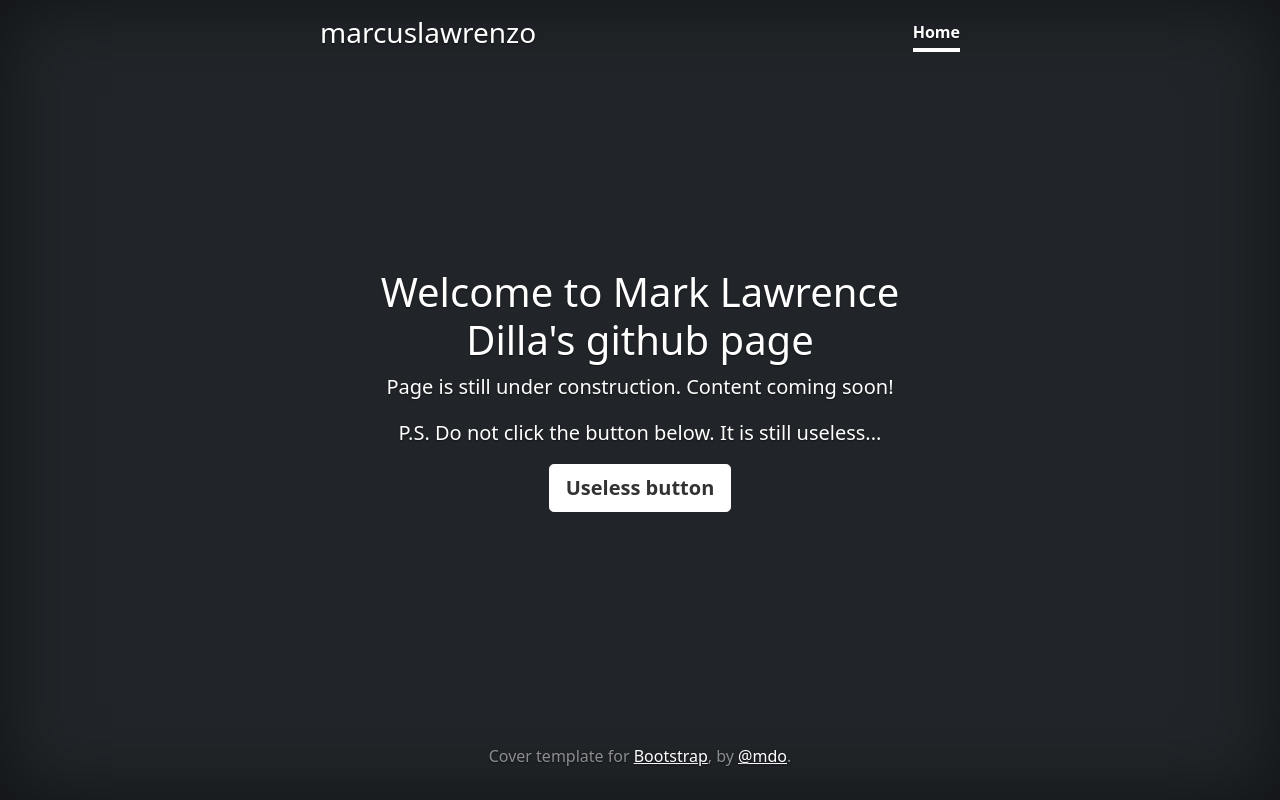
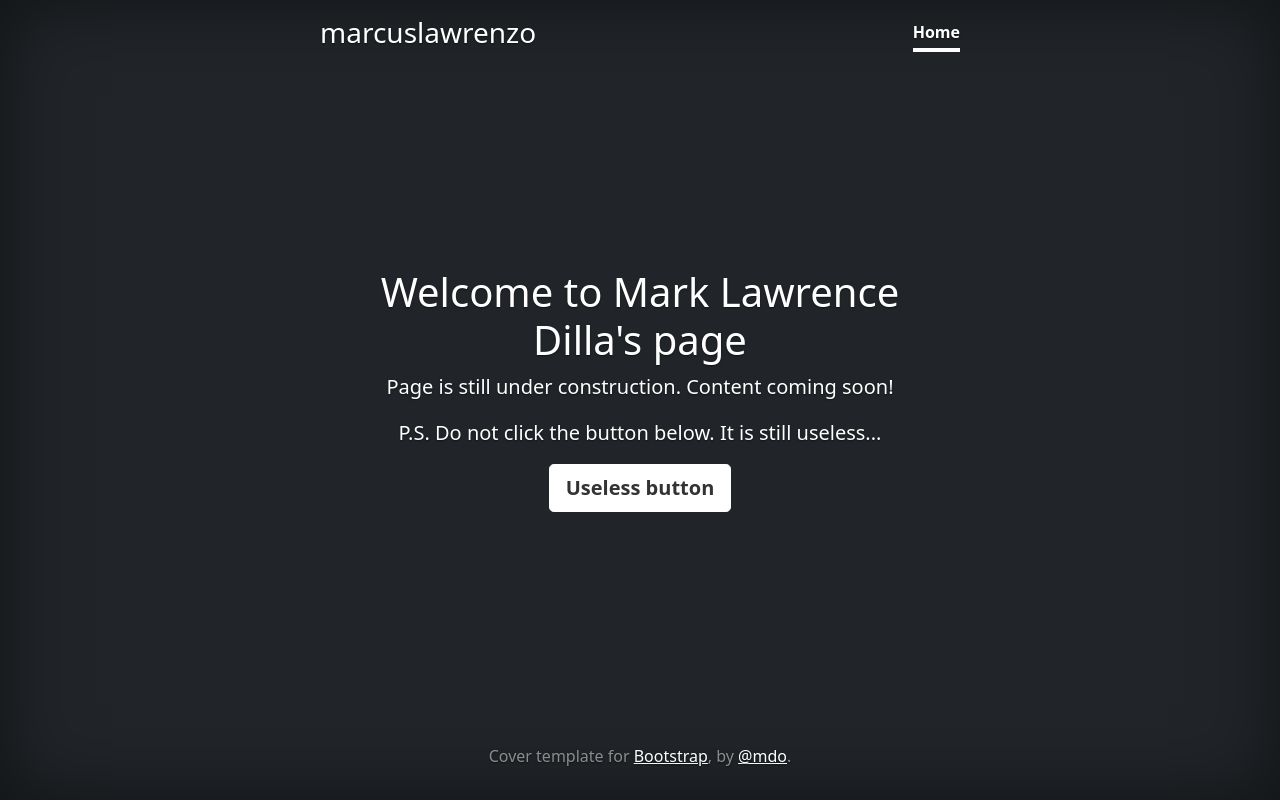
Before and after one commit to zhtryker/zhtryker.github.io, a plain HTML site: page index.html in a window 1280 px wide. Drawn offline with nearby package versions, Linux system fonts and the light colour scheme.

Commit message:
Update index.html
updated content and page title

```diff
--- a/index.html
+++ b/index.html
@@ -6,7 +6,7 @@
     <meta name="description" content="">
     <meta name="author" content="Mark Otto, Jacob Thornton, and Bootstrap contributors">
     <meta name="generator" content="Hugo 0.80.0">
-    <title>Mark Lawrence Dilla github page | zhtryker</title>
+    <title>Mark Lawrence Dilla's page | marcuslawrenzo</title>
     <meta name="google-site-verification" content="oHJPKM204ICmIICny8TfOdfbetLxDHekVSfJNjuyscM" />
     <link rel="canonical" href="https://marcuslawrenzo.com/">
 
@@ -52,7 +52,7 @@
   </header>
 
   <main class="px-3">
-    <h1>Welcome to Mark Lawrence Dilla's github page</h1>
+    <h1>Welcome to Mark Lawrence Dilla's page</h1>
     <p class="lead">Page is still under construction. Content coming soon!</p>
     <p class="lead">P.S. Do not click the button below. It is still useless...</p>
     <p class="lead">
```
